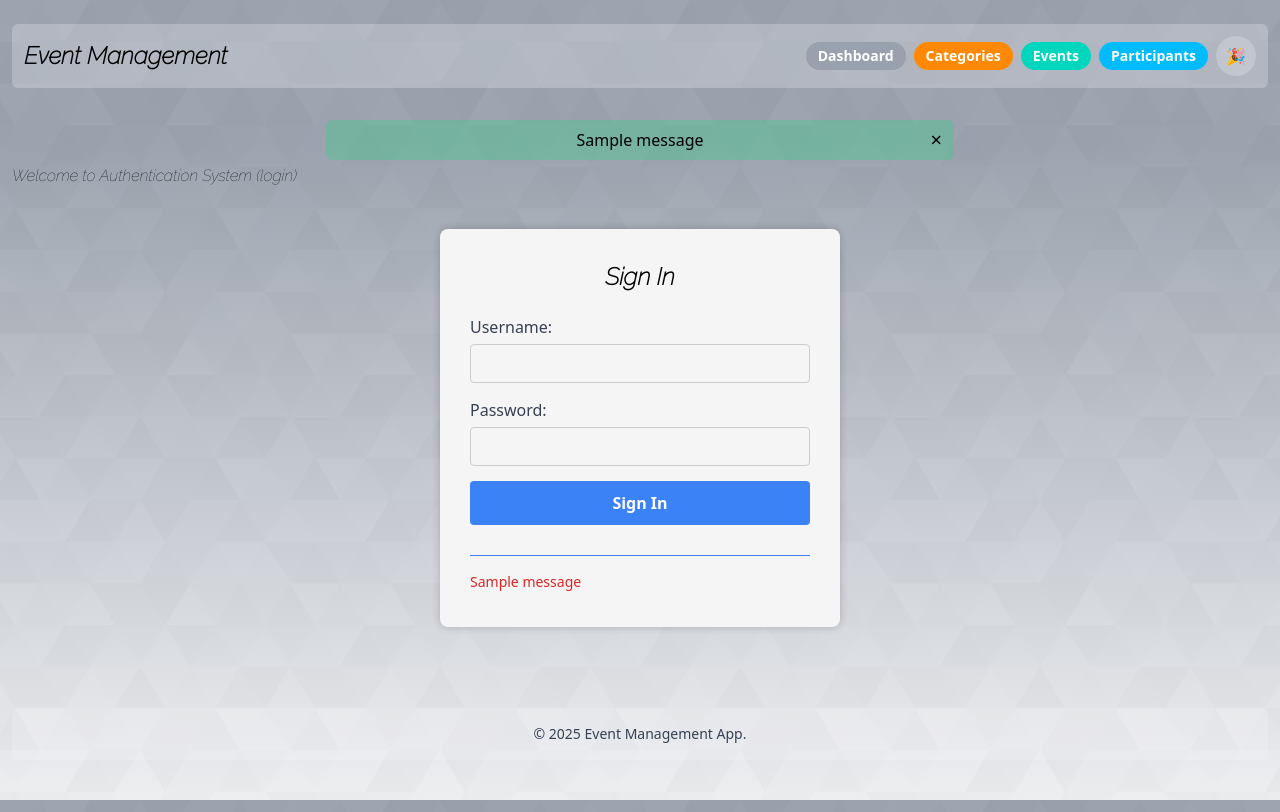
After one commit to anup-sdp/dj_event_mgmt, a Django app: page /users/sign-in/ in a window 1280 px wide. The commit adds this page. Run offline with Django 5.2, Linux system fonts and the light colour scheme; tables that the repository leaves empty hold one stand-in row (values such as "Sample post"); one stand-in notice (Sample message) is shown.

Commit message:
a2v0.3: create users app, login send email

```diff
--- a/core/templates/base.html
+++ b/core/templates/base.html
@@ -4,7 +4,7 @@
 <head>
 	<meta charset="UTF-8">
 	<meta name="viewport" content="width=device-width, initial-scale=1.0">
-	<title>event management</title>
+	<title>{% block title %}event management{% endblock %}</title>
 	<!-- tailwind via play cdn: change -->
 	<!-- <script src="https://cdn.jsdelivr.net/npm/@tailwindcss/browser@4"></script> -->
 	<link rel="stylesheet" href="{% static 'css/output.css' %}">
@@ -60,8 +60,8 @@
 		{% block content %}
 		<!-- dynamic content -->
 		{% endblock %}
-		<footer class="bg-gray-100/25 text-gray-700 py-4 text-center mt-10 rounded-md"> <!-- use backdrop-blur ? -->
-			<p class="text-sm">&copy; 2025 Event Management App</p>
+		<footer class="bg-gray-100/25 text-gray-700 py-4 text-center mt-10 rounded-md">
+			<p class="text-sm">&copy; 2025 Event Management App.</p>
 		</footer>
 	</main>
 	<script src="{% static 'javascript/script.js' %}"></script>
--- a/core/urls.py
+++ b/core/urls.py
@@ -1,10 +1,13 @@
+# core, urls.py:
 from django.urls import path
 from . import views
+from users.views import welcome_page
 
 urlpatterns = [
 	path('test-home/', views.test_home, name='test-home'),  # http://127.0.0.1:8000/test-home/
+	path('', welcome_page, name='welcome-page'),  # http://127.0.0.1:8000/welcome-page/
 
-	path('', views.event_list, name='event_list'),  # list of all events  # http://127.0.0.1:8000/
+	path('event-list/', views.event_list, name='event_list'),  # list of all events  # http://127.0.0.1:8000/event-list/
 	path('event_search/', views.event_search, name='event_search'),
 	path('create/', views.event_create, name='event_create'),
     path('<int:pk>/', views.event_detail, name='event_detail'),  # single event
@@ -16,12 +19,4 @@ urlpatterns = [
     path('categories/<int:pk>/', views.category_detail, name='category_detail'),
     path('categories/<int:pk>/update/', views.category_update, name='category_update'),
     path('categories/<int:pk>/delete/', views.category_delete, name='category_delete'),
-
-	path('participants/', views.participant_list, name='participant_list'),  # http://127.0.0.1:8000/participants/
-    path('participants/register/', views.participant_register, name='participant_create'),
-    path('participants/<int:pk>/', views.participant_detail, name='participant_detail'),
-    path('participants/<int:pk>/update/', views.participant_update, name='participant_update'),
-    path('participants/<int:pk>/delete/', views.participant_delete, name='participant_delete'),
-
-	path('dashboard/', views.dashboard, name='dashboard'), # organizer dashboard  # http://127.0.0.1:8000/dashboard/
 ]
--- a/eventmanager/urls.py
+++ b/eventmanager/urls.py
@@ -22,7 +22,8 @@ from django.conf import settings
 
 urlpatterns = [
     path('admin/', admin.site.urls),
-	path("", include("core.urls"))
+	path("", include("core.urls")),
+	path("users/", include("users.urls")),
 ] + debug_toolbar_urls()
 
 urlpatterns += static(settings.MEDIA_URL, document_root=settings.MEDIA_ROOT)
--- a/users/apps.py
+++ b/users/apps.py
@@ -1,6 +1,10 @@
+# users, apps.py:
+
 from django.apps import AppConfig
-
 
 class UsersConfig(AppConfig):
     default_auto_field = 'django.db.models.BigAutoField'
     name = 'users'
+
+    def ready(self):
+        import users.signals
--- /dev/null
+++ b/users/templates/participants/sign-in.html
@@ -0,0 +1,110 @@
+<!-- without using forms.py, as module 10 -->
+{% extends "base.html" %}
+{% block title %}event management - login{% endblock %}
+{% block content %}
+<section>
+	<h1>Welcome to Authentication System (login)</h1>
+	<style>
+		.login-section {
+			display: flex;
+			justify-content: center;
+			align-items: center;
+			min-height: 60vh;
+			padding: 20px 0;
+		}
+		.login-container {
+			background: whitesmoke;
+			padding: 30px;
+			border-radius: 8px;
+			box-shadow: 0 0 8px rgba(0,0,0,0.2);
+			width: 400px;
+			max-width: 90%;
+		}
+		.login-container h2 {
+			text-align: center;
+			margin-bottom: 20px;
+			font-size: 1.5em;
+			font-weight: bold;
+		}
+		.login-container form {
+			display: flex;
+			flex-direction: column;
+		}
+		.login-container form > * {
+			margin-bottom: 15px;
+		}
+		.login-container form label {
+			display: block;
+			margin-bottom: 5px;
+			font-weight: 500;
+			color: #374151;
+		}
+		.login-container input[type="text"],
+		.login-container input[type="password"] {
+			width: 100%;
+			padding: 8px 12px;
+			border: 1px solid #ccc;
+			border-radius: 4px;
+			box-sizing: border-box;
+			font-size: 14px;
+		}
+		.login-container input[type="text"]:focus,
+		.login-container input[type="password"]:focus {
+			border-color: #3b82f6;
+			outline: none;
+		}
+		.login-container input[type="submit"] {
+			width: 100%;
+			padding: 10px;
+			background-color: #3b82f6;
+			color: white;
+			border: none;
+			border-radius: 4px;
+			cursor: pointer;
+			font-weight: bold;
+			font-size: 16px;
+		}
+		.login-container input[type="submit"]:hover {
+			background-color: #2563eb;
+		}
+		.login-container hr {
+			border-color: #3b82f6;
+			margin: 15px 0;
+		}
+		.login-container ul {
+			list-style: none;
+			padding: 0;
+			margin: 0;
+		}
+		.login-container li {
+			color: #dc2626;
+			font-size: 14px;
+			margin-bottom: 5px;
+		}
+	</style>
+	<div class="login-section">
+		<div class="login-container">
+			<h2>Sign In</h2>
+			<form method='POST'>
+				{% csrf_token %}
+				<label for="username">Username:</label>
+				<input type="text" id="username" name="username" required>
+				<label for="password">Password:</label>
+				<input type="password" id="password" name="password" required>
+				<input type="submit" value="Sign In">
+				{% if messages %}
+					<hr>
+					<ul>
+						{% for message in messages %}
+							<li>
+								{{ message }}
+							</li>
+						{% endfor %}
+					</ul>
+				{% endif %}
+			</form>
+		</div>
+	</div>
+</section>
+{% endblock %}
+<!-- needs manual validation with JS without django form -->
--- /dev/null
+++ b/users/urls.py
@@ -0,0 +1,17 @@
+# users, urls.py:
+from django.urls import path
+from users import views
+
+
+urlpatterns = [
+	path('participants/', views.participant_list, name='participant_list'),  # http://127.0.0.1:8000/participants/
+    path('participants/register/', views.participant_register, name='participant_create'),
+	path('activate/<int:user_id>/<str:token>/', views.activate_user),  # email activation
+    path('participants/<int:pk>/', views.participant_detail, name='participant_detail'),
+    path('participants/<int:pk>/update/', views.participant_update, name='participant_update'),
+    path('participants/<int:pk>/delete/', views.participant_delete, name='participant_delete'),
+	path('sign-in/', views.sign_in, name='sign-in'),
+	path('users-welcome-page/', views.welcome_page, name='users-welcome-page'),  # http://127.0.0.1:8000/users/welcome-page/
+	path('dashboard/', views.dashboard, name='dashboard'), # organizer dashboard  # http://127.0.0.1:8000/dashboard/
+]
+# users/
--- a/users/views.py
+++ b/users/views.py
@@ -1,3 +1,149 @@
+# users, views.py:
 from django.shortcuts import render
+from django.contrib.auth.models import User
+from django.shortcuts import render, redirect, get_object_or_404, HttpResponse
+from django.contrib.auth.forms import UserCreationForm
+from django.contrib.auth import login
+from core.models import Category, Event
+from .forms import UserRegistrationForm, UserUpdateForm
+from django.utils import timezone
+from datetime import date, datetime
+from django.db.models import Count, Q
+from django.contrib import messages
+from django.contrib.auth import login, logout, authenticate, get_user_model
+from django.contrib.auth.tokens import default_token_generator
 
-# Create your views here.
+
+def welcome_page(request):
+    return render(request, 'welcome-page.html')
+
+def sign_in(request):
+    # without using form
+    if request.method == 'POST':
+        username = request.POST.get('username')
+        password = request.POST.get('password')
+        user = authenticate(request, username=username, password=password)  # None if is_active == False, or wrong username/password
+        if user is not None:
+            login(request, user)
+            #return redirect('dashboard')
+            return redirect('welcome-page')
+        else:
+            messages.error(request, 'No active user found with these credentials.')
+            messages.error(request, 'Check your email and activate account if you have an account, but did not activate already.')
+            return redirect('sign-in')
+    #return HttpResponse("<h1>test HttpResponse for login</h1>")
+    return render(request, 'participants/sign-in.html')
+
+
+# user/participant views -----------------------------------------------------------------
+
+def participant_list(request):
+    # Search users by username, first_name, last_name, or email
+    qs = User.objects.annotate(num_events=Count('events'))
+    query = request.GET.get('q')
+    if query:
+        qs = qs.filter(Q(username__icontains=query) | Q(first_name__icontains=query) | Q(last_name__icontains=query) | Q(email__icontains=query))
+    users = qs
+    return render(request, 'participants/participant_list.html', {'participants': users})
+
+def participant_detail(request, pk):
+    user = get_object_or_404(User, pk=pk)
+    events = user.events.select_related('category').all()
+    return render(request, 'participants/participant_detail.html', {'user': user, 'events': events})
+
+def participant_register(request):
+    if request.method == 'POST':
+        form = UserRegistrationForm(request.POST)
+        if form.is_valid():
+            user = form.save(commit=False)
+            user.set_password(form.cleaned_data.get('password1'))
+            user.is_active = False # ----- to activate using email.
+            user.save()
+            messages.success(request, 'A Confirmation mail sent. Please check your email')  # -----
+            return redirect('sign-in')
+    else:
+        form = UserRegistrationForm()
+    return render(request, 'participants/participant_register.html', {'form': form, 'title': 'Register'})
+
+def activate_user(request, user_id, token):
+    try:
+        user = User.objects.get(id=user_id)
+        if default_token_generator.check_token(user, token):
+            user.is_active = True
+            user.save()
+            messages.success(request, f"User account of: { user.username}, has been activated")
+            return redirect('sign-in')
+        else:
+            return HttpResponse('Invalid Id or token')
+
+    except User.DoesNotExist:
+        return HttpResponse('User not found')
+
+
+def participant_update(request, pk):
+    user = get_object_or_404(User, pk=pk)
+    if request.method == 'POST':
+        form = UserUpdateForm(request.POST, instance=user)
+        if form.is_valid():
+            form.save()
+            messages.success(request, "profile updated")
+            return redirect('user_detail', pk=pk)
+    else:
+        form = UserUpdateForm(instance=user)
+    return render(request, 'participants/participant_form.html', {'form': form, 'title': 'Edit Profile'})
+
+def participant_delete(request, pk):
+    user = get_object_or_404(User, pk=pk)
+    if request.method == 'POST':
+        user.delete()
+        messages.info(request, "user deleted!")
+        return redirect('participant_list')
+    return render(request, 'participants/participant_confirm_delete.html', {'participant': user})
+
+
+# Organizer Dashboard view  -----------------------------------------------------------------
+
+def dashboard(request):
+    today = date.today()
+
+    total_events = Event.objects.count()
+    upcoming_events_count = Event.objects.filter(date__gt=today).count()
+    past_events_count = Event.objects.filter(date__lt=today).count()
+
+    # Count unique participants across all events
+    total_unique_participants = Event.objects.aggregate(
+        unique_participants=Count('participants', distinct=True)
+    )['unique_participants']
+
+    filter_type = request.GET.get('filter')
+
+    if filter_type == 'total':
+        events_qs = Event.objects.select_related('category').prefetch_related('participants').all()
+        heading = 'All Events'
+    elif filter_type == 'upcoming':
+        events_qs = Event.objects.filter(date__gt=today).select_related('category').prefetch_related('participants').all()
+        heading = 'Upcoming Events'
+    elif filter_type == 'past':
+        events_qs = Event.objects.filter(date__lt=today).select_related('category').prefetch_related('participants').all()
+        heading = 'Past Events'
+    else:
+        events_qs = Event.objects.filter(date=today).select_related('category').prefetch_related('participants').all()
+        heading = "Today's Events"
+
+    if filter_type == 'past':
+        events = events_qs.annotate(num_participants=Count('participants')).order_by('-date', '-time')
+    else:
+        events = events_qs.annotate(num_participants=Count('participants')).order_by('date', 'time')
+
+    context = {
+        'stats': {
+            'total_events': total_events,
+            'upcoming_events': upcoming_events_count,
+            'past_events': past_events_count,
+            'total_participants': total_unique_participants,
+        },
+        'events': events,
+        'heading': heading,
+        'filter_type': filter_type,
+    }
+    return render(request, 'dashboard.html', context)
```
Also changed, not shown: core/forms.py (+2 -74 lines), core/views.py (+2 -99 lines), event_mgmt2 notes.txt (+37 -2 lines), eventmanager/settings.py (+8 -0 lines), users/forms.py (added, +128 -0 lines), users/signals.py (added, +36 -0 lines), users/templates/participants/participant_register.html (added, +12 -0 lines), users/templates/welcome-page.html (added, +8 -0 lines), static/css/output.css (line endings or trailing spaces), users/templates/participants/participant_confirm_delete.html (renamed from core/templates/participants/participant_confirm_delete.html), users/templates/participants/participant_detail.html (renamed from core/templates/participants/participant_detail.html), users/templates/participants/participant_form.html (renamed from core/templates/participants/participant_form.html), users/templates/participants/participant_list.html (renamed from core/templates/participants/participant_list.html).
